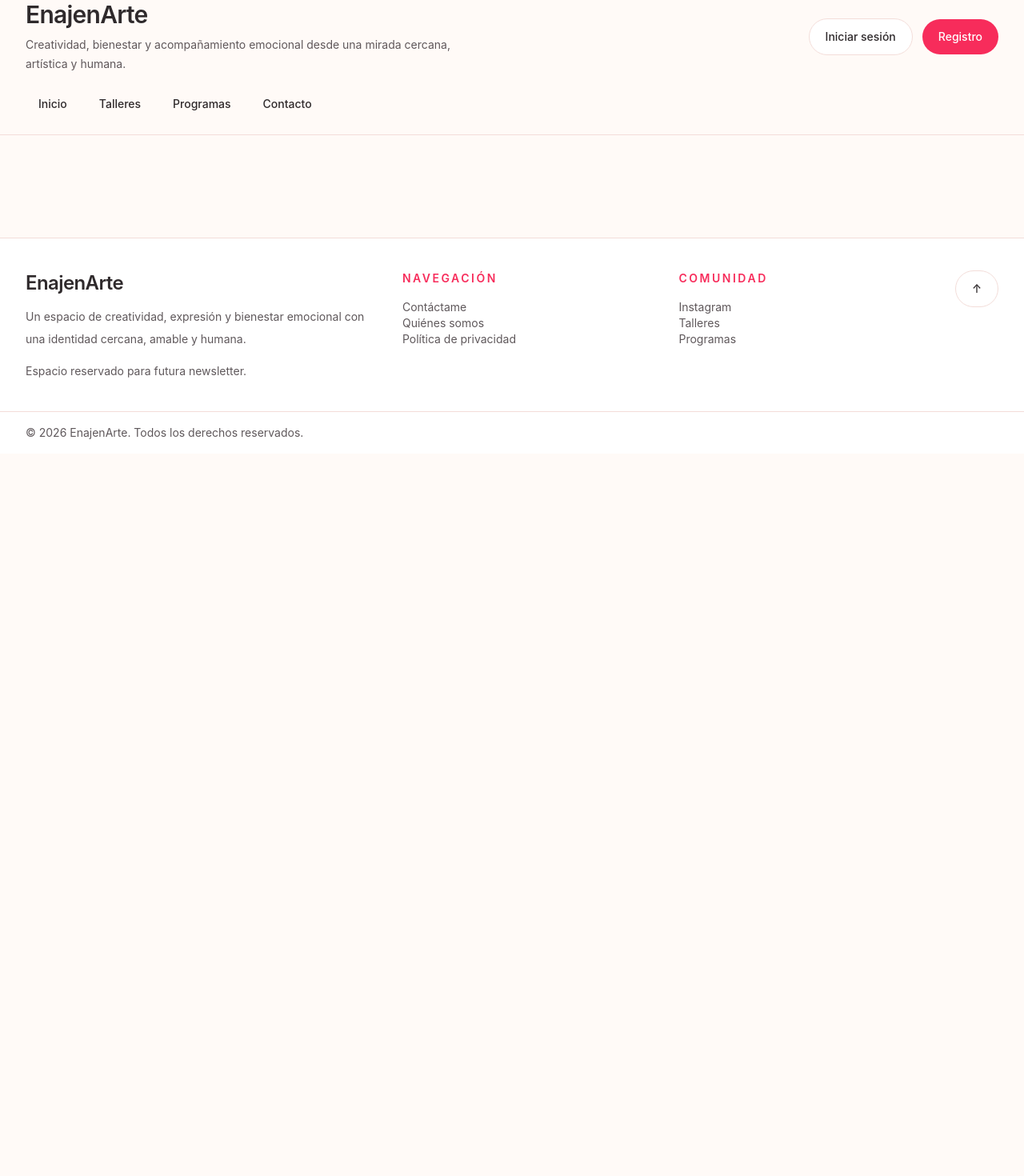
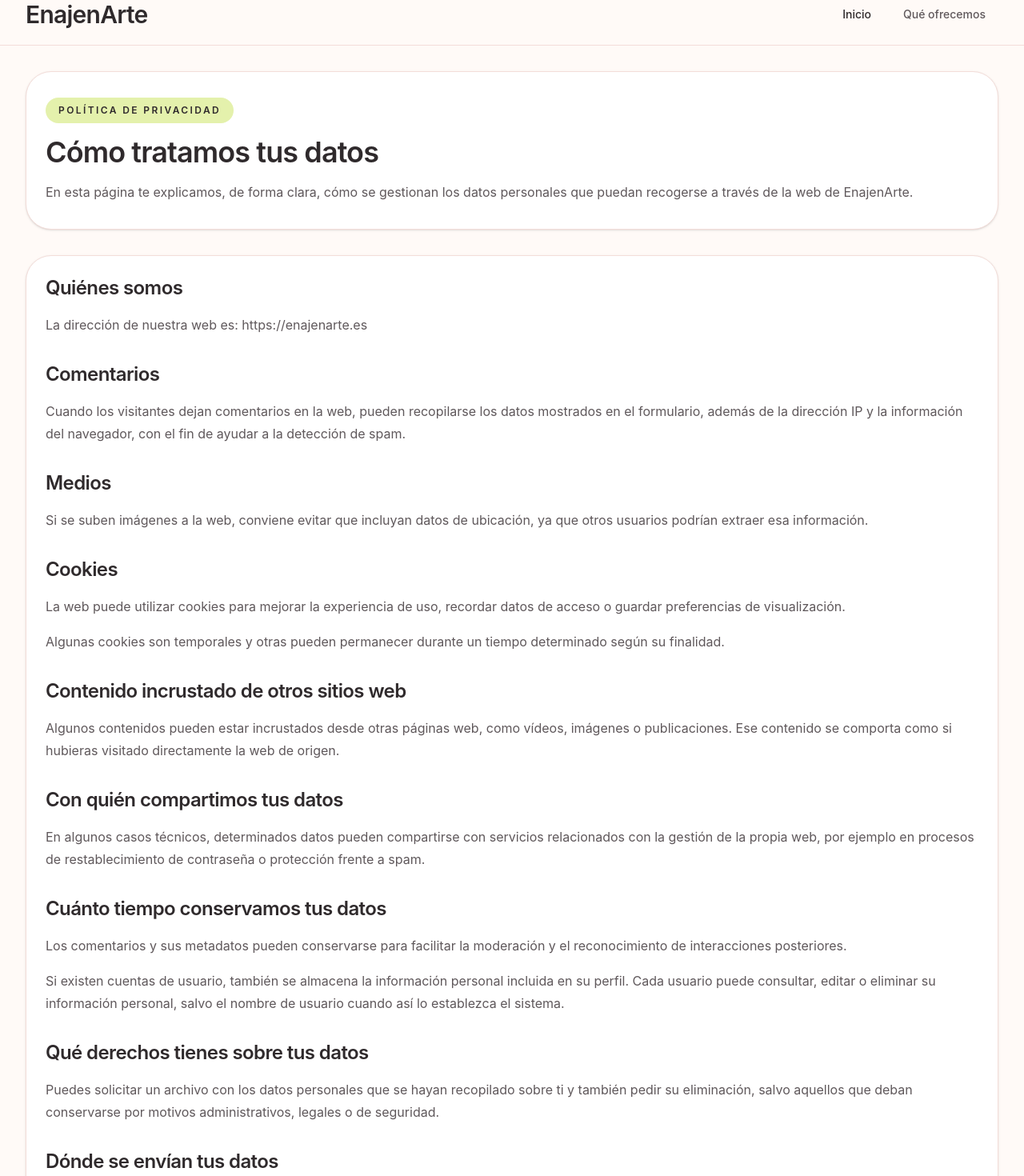
Before and after one commit to PCaam-git/proyectoEnajenarteFrontend, a React (Vite) app: page /politica-de-privacidad in a window 1280 px wide. Shown: the part 20-1490 px from the top of the page at 80% size. Before the commit the page ends 800 px from the top, so only its background shows below. Built offline with nearby package versions, Linux system fonts and the light colour scheme; no server answers.

Commit message:
actualizados header, footer, home y la politica de privacidad. Añadido enlace al Instagram oficial

```diff
--- a/src/App.jsx
+++ b/src/App.jsx
@@ -9,6 +9,7 @@ import Events from './pages/public/Events'
 import Workshops from './pages/public/Workshops'
 import Programs from './pages/public/Programs'
 import Contact from './pages/public/Contact'
+import PrivacyPolicy from './pages/public/PrivacyPolicy'
 import BibliotecaViva from './pages/public/BibliotecaViva'
 import SaludLMental from './pages/public/SaludLMental'
 import WorkshopRegistrationForm from './pages/public/WorkshopRegistrationForm'
@@ -47,6 +48,8 @@ export default function App() {
           <Route path="/programas" element={<Programs />} />
           <Route path="/biblioteca-viva" element={<BibliotecaViva />} />
           <Route path="/salud-l-mental" element={<SaludLMental />} />
+          <Route path="/contacto" element={<Contact />} />
+          <Route path="/politica-de-privacidad" element={<PrivacyPolicy />} />
 
 
 
@@ -214,13 +217,6 @@ export default function App() {
             }
           />
           <Route
-            path="/contacto"
-            element={
-              <Contact />
-            }
-          />
-
-          <Route
             path="/admin/calendario"
             element={
               <ProtectedRoute adminOnly={true}>
--- a/src/components/layout/Footer.jsx
+++ b/src/components/layout/Footer.jsx
@@ -1,7 +1,8 @@
+import { Link } from 'react-router-dom'
+
 export default function Footer() {
   const currentYear = new Date().getFullYear()
 
-  // Función para manejar el scroll al top
   function scrollToTop() {
     window.scrollTo({ top: 0, behavior: 'smooth' })
   }
@@ -16,11 +17,7 @@ export default function Footer() {
 
           <p className="mt-3 max-w-md text-sm leading-7 text-[var(--color-text-soft)]">
             Un espacio de creatividad, expresión y bienestar emocional con una
-            identidad cercana, amable y humana.
-          </p>
-
-          <p className="mt-4 text-sm text-[var(--color-text-soft)]">
-            Espacio reservado para futura newsletter.
+            identidad cercana, humana y transformadora.
           </p>
         </div>
 
@@ -30,11 +27,11 @@ export default function Footer() {
           </h3>
 
           <div className="mt-4 space-y-3 text-sm text-[var(--color-text-soft)]">
-            <a href="/contacto">Contáctame</a>
+            <Link to="/contacto">Contáctame</Link>
             <br />
-            <a href="/">Quiénes somos</a>
+            <Link to="/">Quiénes somos</Link>
             <br />
-            <a href="/">Política de privacidad</a>
+            <Link to="/politica-de-privacidad">Política de privacidad</Link>
           </div>
         </div>
 
@@ -44,11 +41,17 @@ export default function Footer() {
           </h3>
 
           <div className="mt-4 space-y-3 text-sm text-[var(--color-text-soft)]">
-            <a href="/">Instagram</a>
+            <a
+              href="https://www.instagram.com/enajenarte/"
+              target="_blank"
+              rel="noreferrer"
+            >
+              Instagram
+            </a>
             <br />
-            <a href="/talleres">Talleres</a>
+            <Link to="/talleres">Talleres</Link>
             <br />
-            <a href="/programas">Programas</a>
+            <Link to="/programas">Programas</Link>
           </div>
         </div>
 
--- a/src/components/layout/Header.jsx
+++ b/src/components/layout/Header.jsx
@@ -1,22 +1,24 @@
 import { NavLink } from 'react-router-dom'
-import { useAuth } from '../../context/AuthContext'
+import { useState } from 'react'
 
 export default function Header() {
-  const { user, logout, isAuthenticated, isAdmin } = useAuth()
+  const [isOpen, setIsOpen] = useState(false)
 
-  // Función para determinar la clase de los enlaces públicos
   const publicLinkClass = ({ isActive }) =>
     `rounded-full px-4 py-2 text-sm font-medium transition ${
       isActive
         ? 'bg-[var(--color-surface-highlight)] text-[var(--color-text)]'
         : 'text-[var(--color-text-soft)] hover:bg-[var(--color-surface-soft)] hover:text-[var(--color-text)]'
     }`
-  // Función para manejar el cierre de sesión
-  function handleLogout() {
-    logout()
+
+  function toggleDropdown() {
+    setIsOpen(!isOpen)
   }
 
-  // Renderizado del componente Header
+  function closeDropdown() {
+    setIsOpen(false)
+  }
+
   return (
     <header className="sticky top-0 z-20 border-b border-[var(--color-border)] bg-[var(--color-background)]/95 backdrop-blur">
       <div className="mx-auto flex w-full max-w-7xl flex-col gap-5 px-4 py-5 sm:px-6 lg:px-8">
@@ -28,87 +30,68 @@ export default function Header() {
             >
               EnajenArte
             </NavLink>
-
-            <p className="mt-2 text-sm leading-6 text-[var(--color-text-soft)]">
-              Creatividad, bienestar y acompañamiento emocional desde una mirada
-              cercana, artística y humana.
-            </p>
           </div>
 
-          <div className="flex flex-wrap items-center gap-3">
-            {!isAuthenticated() && (
-              <>
-                <NavLink to="/login" className="secondary-button">
-                  Iniciar sesión
-                </NavLink>
-
-                <NavLink to="/registro" className="primary-button">
-                  Registro
-                </NavLink>
-              </>
-            )}
-
-            {isAuthenticated() && !isAdmin() && (
-              <>
-                <NavLink to="/perfil" className="secondary-button">
-                  Perfil
-                </NavLink>
-
-                <NavLink to="/mis-inscripciones" className="secondary-button">
-                  Mis inscripciones
-                </NavLink>
-
-                <button
-                  type="button"
-                  className="primary-button"
-                  onClick={handleLogout}
-                >
-                  Salir
-                </button>
-              </>
-            )}
-
-            {isAuthenticated() && isAdmin() && (
-              <>
-                <NavLink to="/admin" className="secondary-button">
-                  Admin
-                </NavLink>
-
-                <button
-                  type="button"
-                  className="primary-button"
-                  onClick={handleLogout}
-                >
-                  Salir
-                </button>
-              </>
-            )}
-          </div>
-        </div>
-
-        <div className="flex flex-wrap items-center gap-2">
-          <NavLink to="/" className={publicLinkClass}>
+          <nav className="flex flex-wrap items-center gap-2">
+            <NavLink to="/" className={publicLinkClass} onClick={closeDropdown}>
               Inicio
             </NavLink>
 
-          <NavLink to="/talleres" className={publicLinkClass}>
+            <div className="relative">
+              <button
+                type="button"
+                onClick={toggleDropdown}
+                className="rounded-full px-4 py-2 text-sm font-medium text-[var(--color-text-soft)] transition hover:bg-[var(--color-surface-soft)] hover:text-[var(--color-text)]"
+              >
+                Qué ofrecemos
+              </button>
+
+              {isOpen && (
+                <div className="absolute right-0 mt-2 w-64 rounded-2xl border border-[var(--color-border)] bg-[var(--color-surface)] p-2 shadow-lg">
+                  <NavLink
+                    to="/talleres"
+                    onClick={closeDropdown}
+                    className="block rounded-xl px-4 py-2 text-sm text-[var(--color-text-soft)] transition hover:bg-[var(--color-surface-soft)] hover:text-[var(--color-text)]"
+                  >
                     Talleres
                   </NavLink>
 
-          <NavLink to="/programas" className={publicLinkClass}>
+                  <NavLink
+                    to="/programas"
+                    onClick={closeDropdown}
+                    className="block rounded-xl px-4 py-2 text-sm text-[var(--color-text-soft)] transition hover:bg-[var(--color-surface-soft)] hover:text-[var(--color-text)]"
+                  >
                     Programas
                   </NavLink>
 
-          <NavLink to="/contacto" className={publicLinkClass}>
+                  <NavLink
+                    to="/biblioteca-viva"
+                    onClick={closeDropdown}
+                    className="block rounded-xl px-4 py-2 text-sm text-[var(--color-text-soft)] transition hover:bg-[var(--color-surface-soft)] hover:text-[var(--color-text)]"
+                  >
+                    Biblioteca Viva
+                  </NavLink>
+
+                  <NavLink
+                    to="/salud-l-mental"
+                    onClick={closeDropdown}
+                    className="block rounded-xl px-4 py-2 text-sm text-[var(--color-text-soft)] transition hover:bg-[var(--color-surface-soft)] hover:text-[var(--color-text)]"
+                  >
+                    Salud L-Mental
+                  </NavLink>
+
+                  <NavLink
+                    to="/contacto"
+                    onClick={closeDropdown}
+                    className="block rounded-xl px-4 py-2 text-sm text-[var(--color-text-soft)] transition hover:bg-[var(--color-surface-soft)] hover:text-[var(--color-text)]"
+                  >
                     Contacto
                   </NavLink>
                 </div>
-
-        {isAuthenticated() && user?.username && (
-          <p className="text-sm text-[var(--color-text-soft)]">
-            Sesión iniciada como <strong>{user.username}</strong>
-          </p>
               )}
+            </div>
+          </nav>
+        </div>
       </div>
     </header>
   )
--- /dev/null
+++ b/src/pages/public/PrivacyPolicy.jsx
@@ -0,0 +1,112 @@
+export default function PrivacyPolicy() {
+  return (
+    <>
+      <section className="hero-small">
+        <span className="hero-tag">Política de privacidad</span>
+
+        <h1 className="page-title mt-4">Cómo tratamos tus datos</h1>
+
+        <p className="page-text mt-4">
+          En esta página te explicamos, de forma clara, cómo se gestionan los
+          datos personales que puedan recogerse a través de la web de
+          EnajenArte.
+        </p>
+      </section>
+
+      <section className="page-card mt-8">
+        <div className="space-y-8">
+          <div>
+            <h2 className="section-title">Quiénes somos</h2>
+            <p className="page-text mt-4">
+              La dirección de nuestra web es: https://enajenarte.es
+            </p>
+          </div>
+
+          <div>
+            <h2 className="section-title">Comentarios</h2>
+            <p className="page-text mt-4">
+              Cuando los visitantes dejan comentarios en la web, pueden
+              recopilarse los datos mostrados en el formulario, además de la
+              dirección IP y la información del navegador, con el fin de ayudar
+              a la detección de spam.
+            </p>
+          </div>
+
+          <div>
+            <h2 className="section-title">Medios</h2>
+            <p className="page-text mt-4">
+              Si se suben imágenes a la web, conviene evitar que incluyan datos
+              de ubicación, ya que otros usuarios podrían extraer esa
+              información.
+            </p>
+          </div>
+
+          <div>
+            <h2 className="section-title">Cookies</h2>
+            <p className="page-text mt-4">
+              La web puede utilizar cookies para mejorar la experiencia de uso,
+              recordar datos de acceso o guardar preferencias de visualización.
+            </p>
+
+            <p className="page-text mt-4">
+              Algunas cookies son temporales y otras pueden permanecer durante un
+              tiempo determinado según su finalidad.
+            </p>
+          </div>
+
+          <div>
+            <h2 className="section-title">Contenido incrustado de otros sitios web</h2>
+            <p className="page-text mt-4">
+              Algunos contenidos pueden estar incrustados desde otras páginas
+              web, como vídeos, imágenes o publicaciones. Ese contenido se
+              comporta como si hubieras visitado directamente la web de origen.
+            </p>
+          </div>
+
+          <div>
+            <h2 className="section-title">Con quién compartimos tus datos</h2>
+            <p className="page-text mt-4">
+              En algunos casos técnicos, determinados datos pueden compartirse
+              con servicios relacionados con la gestión de la propia web, por
+              ejemplo en procesos de restablecimiento de contraseña o protección
+              frente a spam.
+            </p>
+          </div>
+
+          <div>
+            <h2 className="section-title">Cuánto tiempo conservamos tus datos</h2>
+            <p className="page-text mt-4">
+              Los comentarios y sus metadatos pueden conservarse para facilitar
+              la moderación y el reconocimiento de interacciones posteriores.
+            </p>
+
+            <p className="page-text mt-4">
+              Si existen cuentas de usuario, también se almacena la información
+              personal incluida en su perfil. Cada usuario puede consultar,
+              editar o eliminar su información personal, salvo el nombre de
+              usuario cuando así lo establezca el sistema.
+            </p>
+          </div>
+
+          <div>
+            <h2 className="section-title">Qué derechos tienes sobre tus datos</h2>
+            <p className="page-text mt-4">
+              Puedes solicitar un archivo con los datos personales que se hayan
+              recopilado sobre ti y también pedir su eliminación, salvo aquellos
+              que deban conservarse por motivos administrativos, legales o de
+              seguridad.
+            </p>
+          </div>
+
+          <div>
+            <h2 className="section-title">Dónde se envían tus datos</h2>
+            <p className="page-text mt-4">
+              Algunos datos, como los relacionados con comentarios, pueden ser
+              revisados por servicios automáticos de detección de spam.
+            </p>
+          </div>
+        </div>
+      </section>
+    </>
+  )
+}
```
Also changed, not shown: src/pages/public/Home.jsx (+34 -12 lines). Lines whose indentation alone changed are shown as unchanged.
